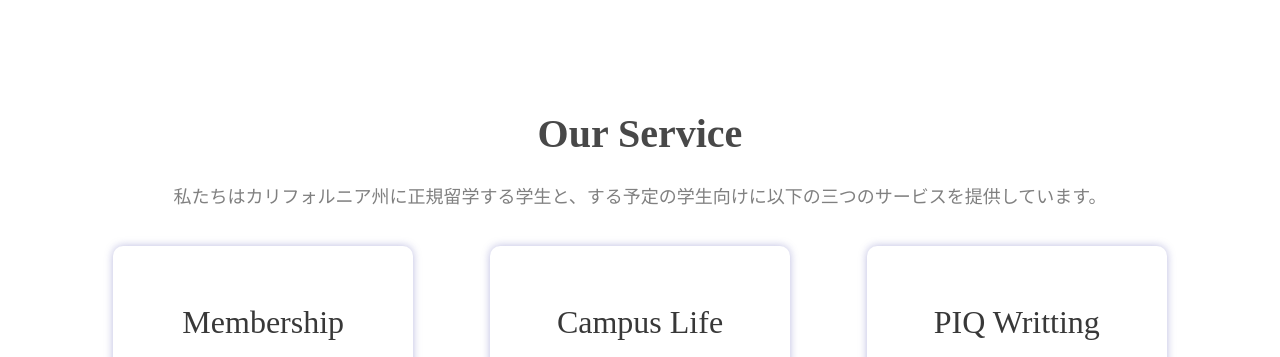
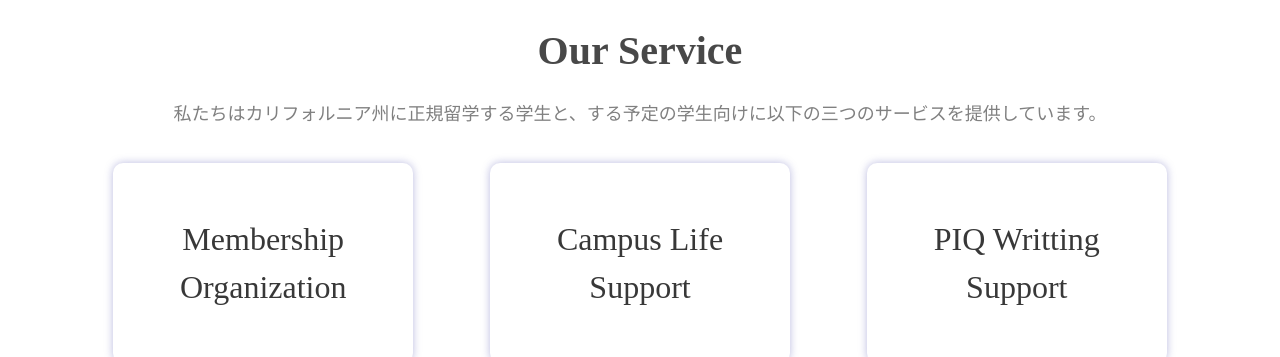
Before and after one commit to makoppu/BuchiWebsite, a plain HTML site: page index.html in a window 1280 px wide. Shown: the part 802-1159 px from the top of the page. Drawn offline with Linux system fonts and the light colour scheme.

Commit message:
Fix an error

```diff
--- a/BuchiCSS-v1.css
+++ b/BuchiCSS-v1.css
@@ -348,7 +348,6 @@ main .siteface_content .service_redirect .button li a:hover {
     justify-content: center;
     align-items: center;
     width: 100%;
-    height: 600px;
     /* border: solid 2px #e41717; */
 }
 
@@ -357,7 +356,7 @@ main .siteface_content .service_redirect .button li a:hover {
     font-size: 40px;
     text-align: center;
     color: rgba(12, 12, 12, 0.753);
-    margin-bottom: 30px;
+    margin: 30px auto;
 }
 
 .service h3 {
```
Also changed, not shown: 1 other file.
